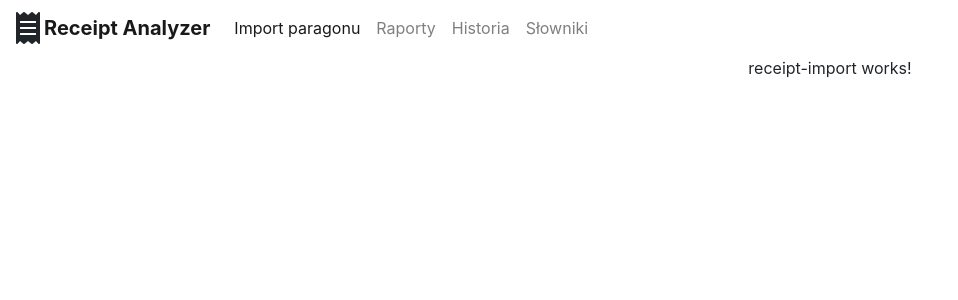
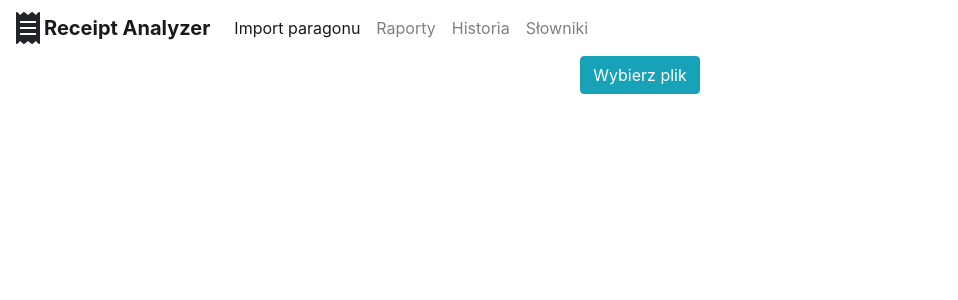
Before and after one commit to korczakk/ReceiptAnalyzer, an Angular app: page /import-receipt in a window 1280 px wide. Shown: the top 300 px of the page, without its empty margins (0-958 px from the left). Built offline with nearby package versions, Linux system fonts and the light colour scheme.

Commit message:
Working on import

```diff
--- a/src/app/ReceiptImportModule/receipt-import/receipt-import.component.html
+++ b/src/app/ReceiptImportModule/receipt-import/receipt-import.component.html
@@ -1,16 +1,6 @@
-<div class="container">
-  <div class="row">
+<div class="container text-center">
 
-    <div class="col-8 offset-4 text-center">
-
-
-
-                receipt-import works!
-
-
-
-
-    </div>
-  </div>
+  <label for="fileBrowser" class="btn btn-info">Wybierz plik</label>
+  <input type="file" id="fileBrowser" class="d-none">
 
 </div>
--- a/src/app/app-routing.module.ts
+++ b/src/app/app-routing.module.ts
@@ -8,7 +8,7 @@ const routes: Routes = [
   {path: "import-receipt", component: ReceiptImportComponent},
   {path: "history", component: HistoryComponent},
   {path: "dictionaries", component: DictionariesComponent},
-  {path: "", redirectTo: "/import-paragonu", pathMatch: "full"}
+  {path: "", redirectTo: "import-paragonu", pathMatch: "full"}
 ];
 
 @NgModule({
```
Also changed, not shown: 1 other file (tests, documents, lock files or other folders).
